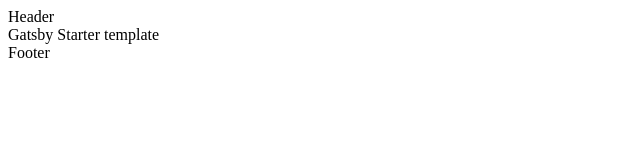
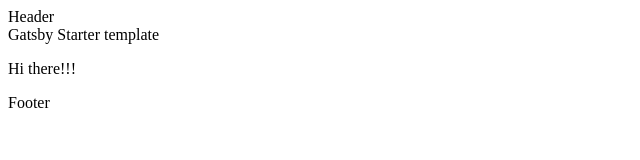
Before and after one commit to taimoorsattar7/gatsby-template-layout, a Gatsby site: page / in a window 1280 px wide. Shown: the whole page, without its empty margins (0-640 px from the left). Built offline with nearby package versions, Linux system fonts and the light colour scheme; Gatsby itself is replaced by a stand-in of ours.

Commit message:
update index

```diff
--- a/src/pages/index.js
+++ b/src/pages/index.js
@@ -7,6 +7,7 @@
   return <Layout location={location}>
 
     <div>{data.site.siteMetadata.title}</div>
+    <p>Hi there!!!</p>
   </Layout>
 }
 
```
